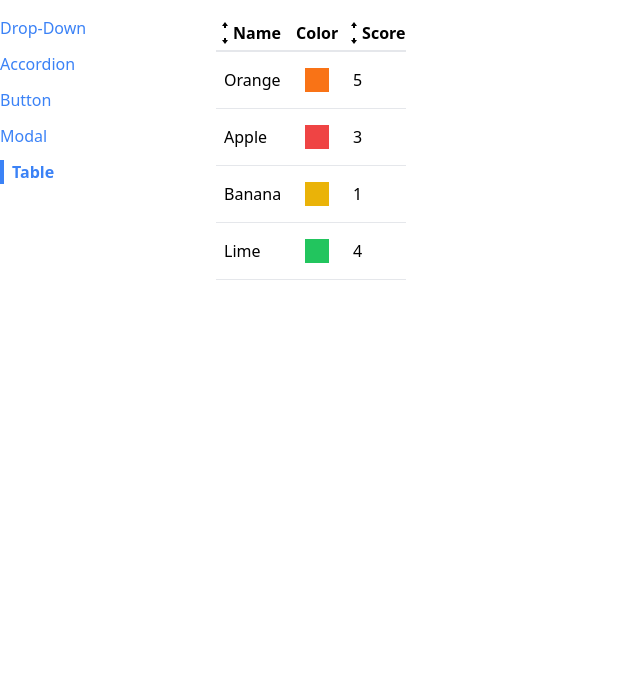
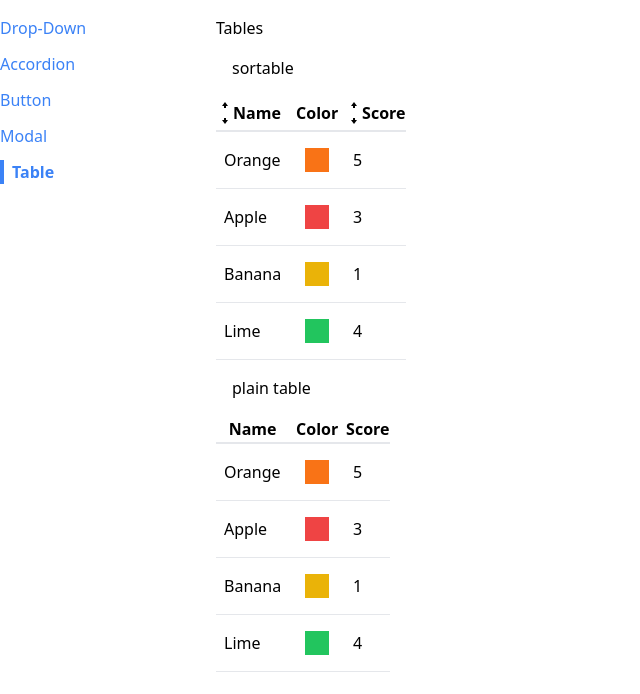
Before and after one commit to lxkrmr/react-comps-2023, a React (Create React App) app: page /table in a window 1280 px wide. Shown: the top 694 px of the page, without its empty margins (0-640 px from the left). Built offline with nearby package versions, Linux system fonts and the light colour scheme.

Commit message:
🧑‍💻 show table variations

```diff
--- a/src/pages/TablePage.js
+++ b/src/pages/TablePage.js
@@ -1,4 +1,5 @@
 import SortableTable from '../components/SortableTable';
+import Table from '../components/Table';
 
 function TablePage() {
   const data = [
@@ -31,7 +32,11 @@ function TablePage() {
 
   return (
     <div>
+      <h1>Tables</h1>
+      <h2 className="m-4">sortable</h2>
       <SortableTable data={data} config={config} keyFn={keyFn} />
+      <h2 className="m-4">plain table</h2>
+      <Table data={data} config={config} keyFn={keyFn} />
     </div>
   );
 }
```
